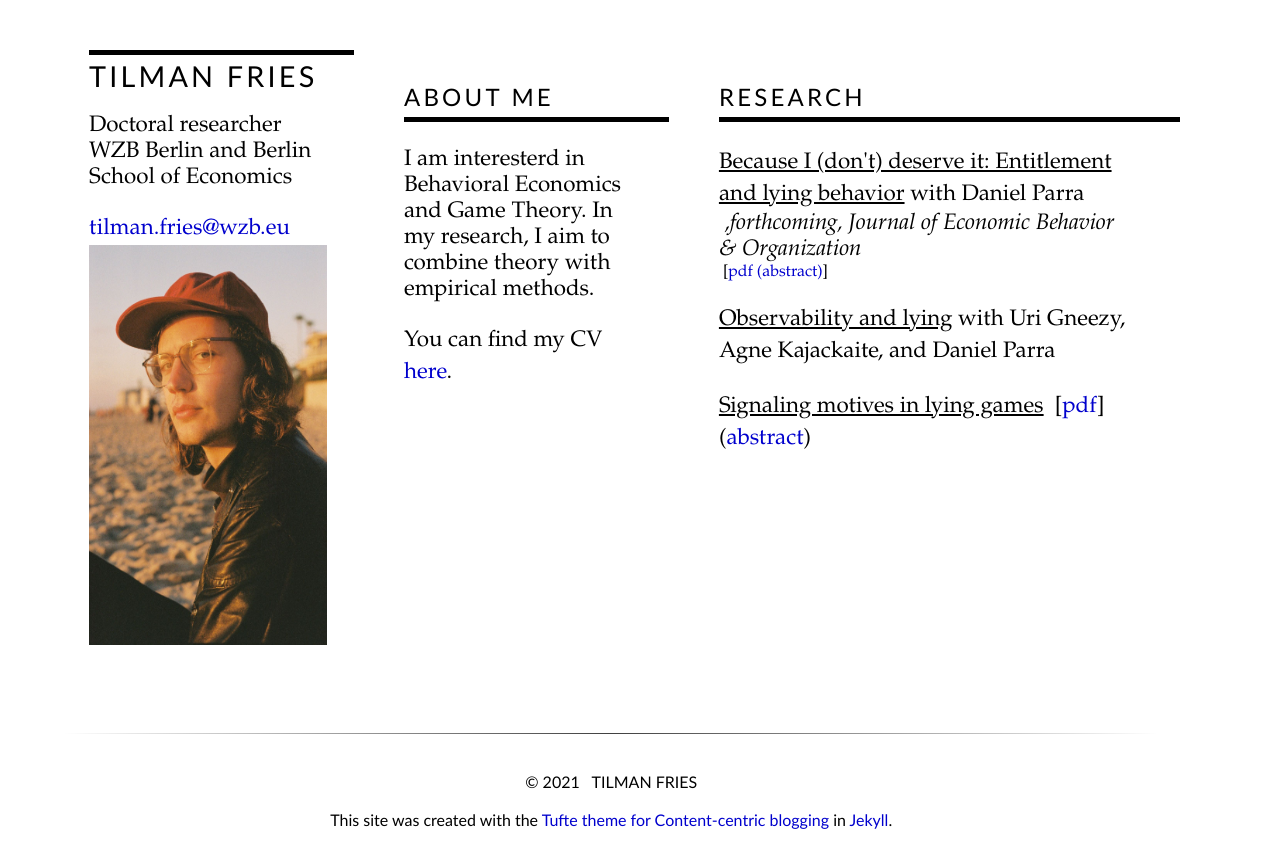
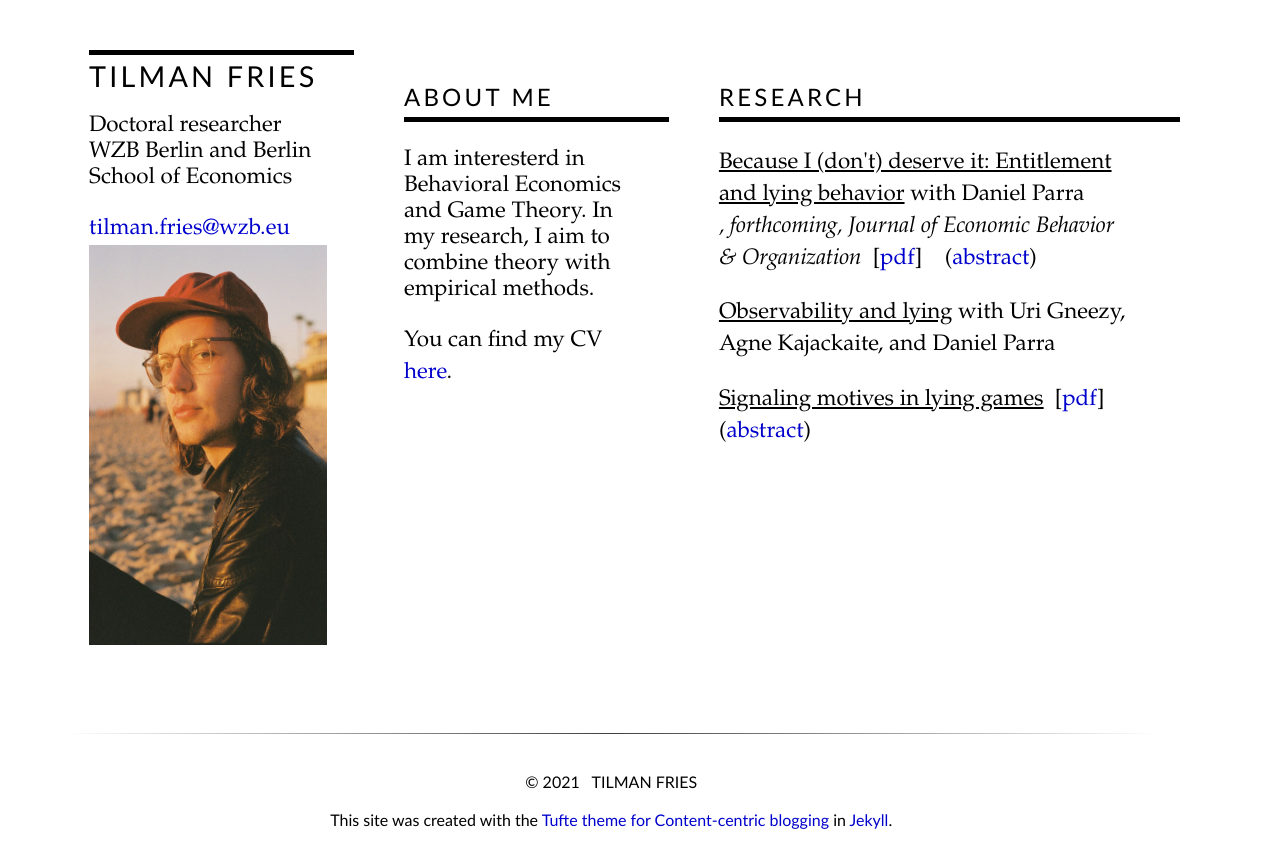
Before and after one commit to tilmanfries/tilmanfries.github.io, a Jekyll site: the page built from index.md, in a window 1280 px wide. Shown: the top 868 px of the page. Built offline with Jekyll 4.4.1, drawn with Linux system fonts in a browser that asks for light colours.

Commit message:
sorted out the links

```diff
--- a/_layouts/personal.html
+++ b/_layouts/personal.html
@@ -17,7 +17,7 @@
    <br style=“line-height:500px;”><br>
    <h1 class="content-listing-sub-header sans bottom_border"> About me </h1>
    <p class="extra_space"> {{ content }} </p>
-     <p class="extra_space"> You can find my CV <a href={{ site.url }}/assets/pdf/cv.pdf>here</a>. </p>
+     <p class="extra_space"> You can find my CV <a href=/assets/pdf/cv.pdf>here</a>. </p>
  </div>
  <div class="column right bottom_border">
    <br style=“line-height:150px;”><br>
@@ -34,12 +34,13 @@
      with {{ item.collab}}
      {% endif %}
      {% if item.journal != "none" %}
-      <p><i>&nbsp;,{{ item.journal }}</i></p>
+      <i>,&nbsp;{{ item.journal }}</i>
      {% endif %}
     {% if item.pdf != "none" %}
     &nbsp;[<a href=/assets/pdf/{{ item.pdf }}>pdf</a>]&nbsp;
     {% endif %}
     {% if item.abstract != "none" %}
+    &nbsp;
     <div class="expand" style="display: none; height: 0; overflow: hidden;">
       {{ item.abstract }}
     </div>
```
